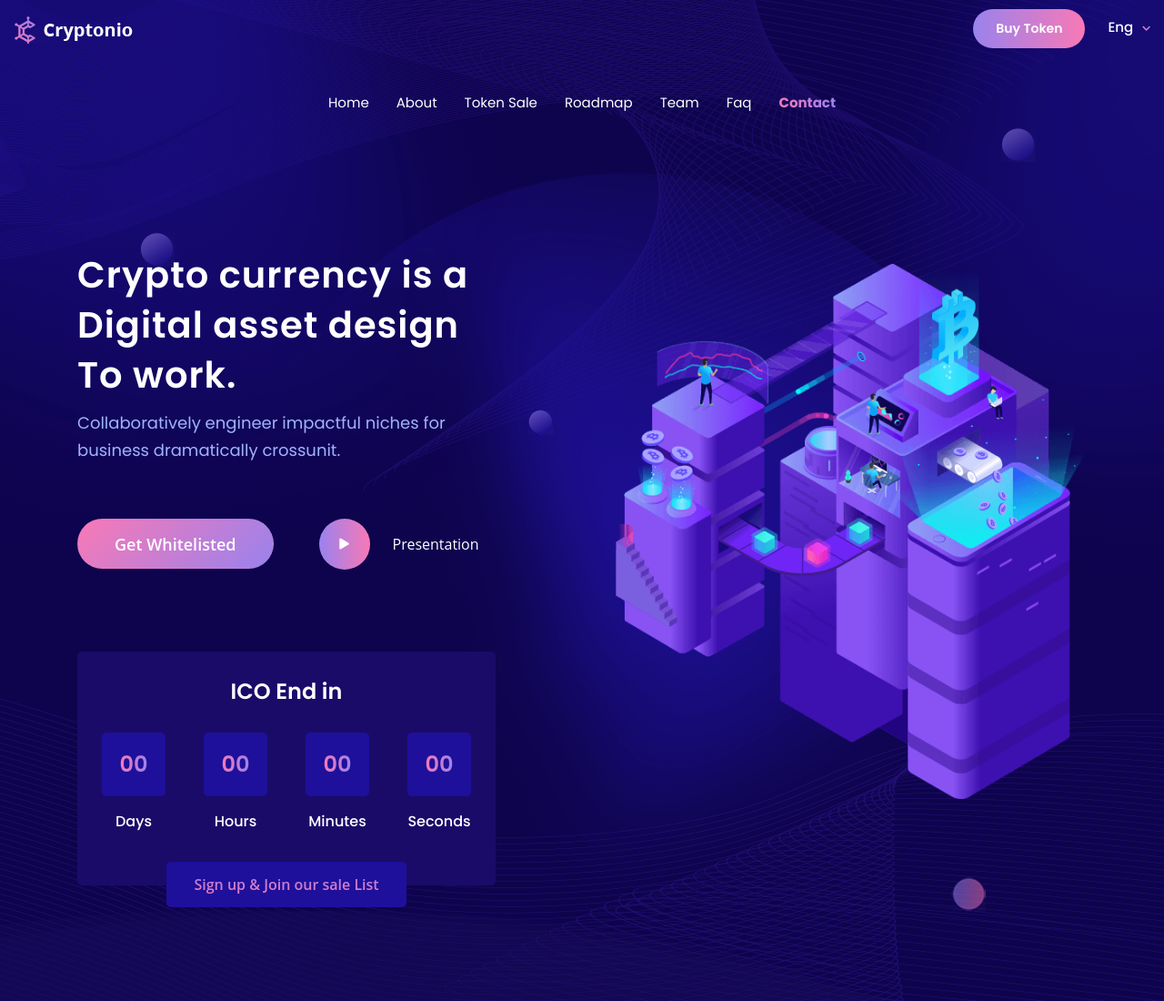
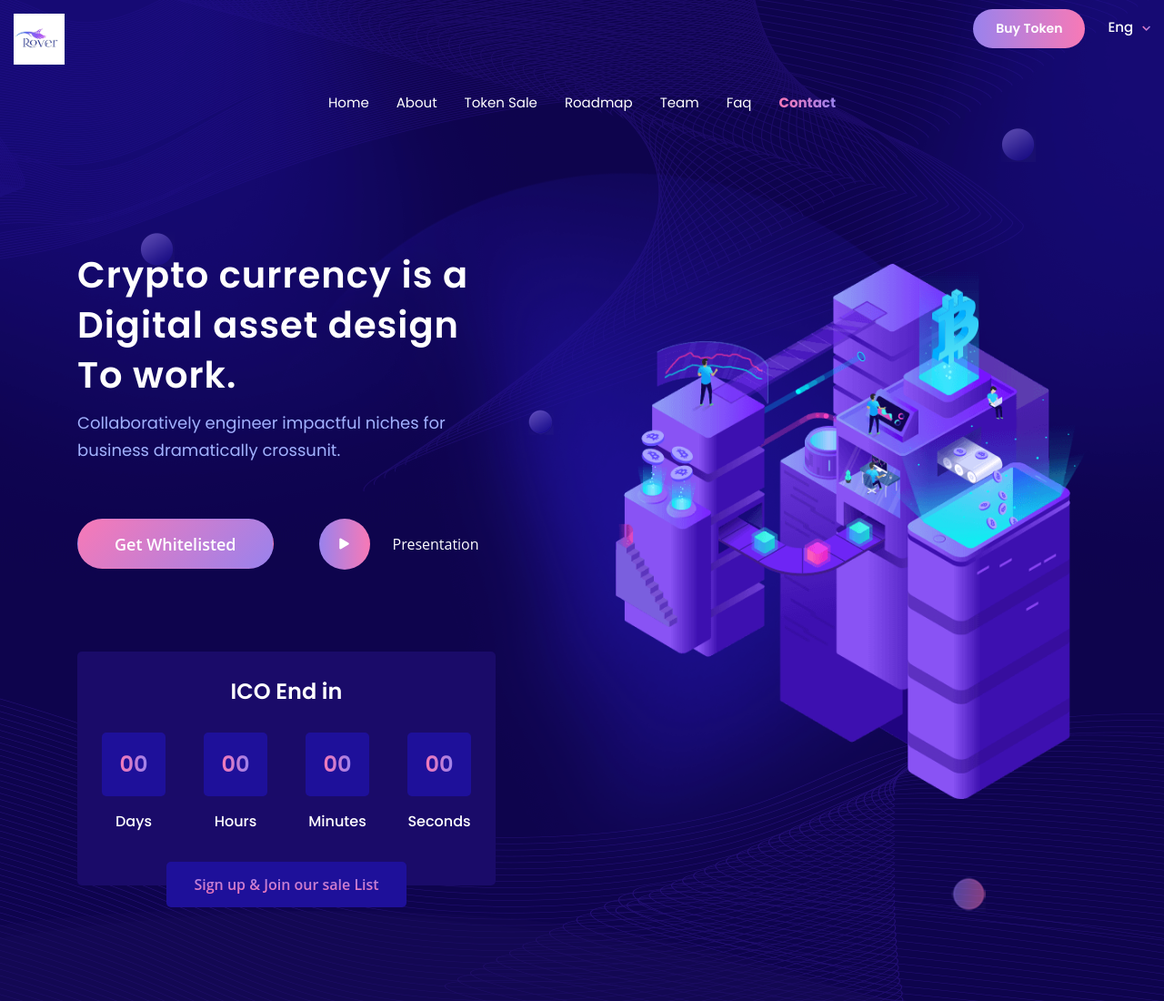
Before and after one commit to lilhamad/rover, a plain HTML site: page index.html in a window 1280 px wide. Shown: the top 1100 px of the page at 91% size. Drawn offline with Linux system fonts and the light colour scheme.

Commit message:
fixed rover logo lenth

```diff
--- a/index.html
+++ b/index.html
@@ -52,7 +52,7 @@
             <button class="navbar-toggler navbar-toggler-right" type="button" data-toggle="collapse" data-target="#navbarSupportedContent" aria-controls="navbarSupportedContent" aria-expanded="false" aria-label="Toggle navigation">
                 <i class="fas fa-bars"></i>
             </button>
-            <a class="navbar-brand"  data-scroll  href="index.html"><img src="images/gradient-logo.png" alt="logo"></a>
+            <a class="navbar-brand"  data-scroll  href="index.html"><img src="images/rover-logo.jpeg" style="width: 56px ;" alt="logo"></a>
 
             <div class="collapse navbar-collapse" id="navbarSupportedContent">
                 <ul class="navbar-nav ml-auto">
```
